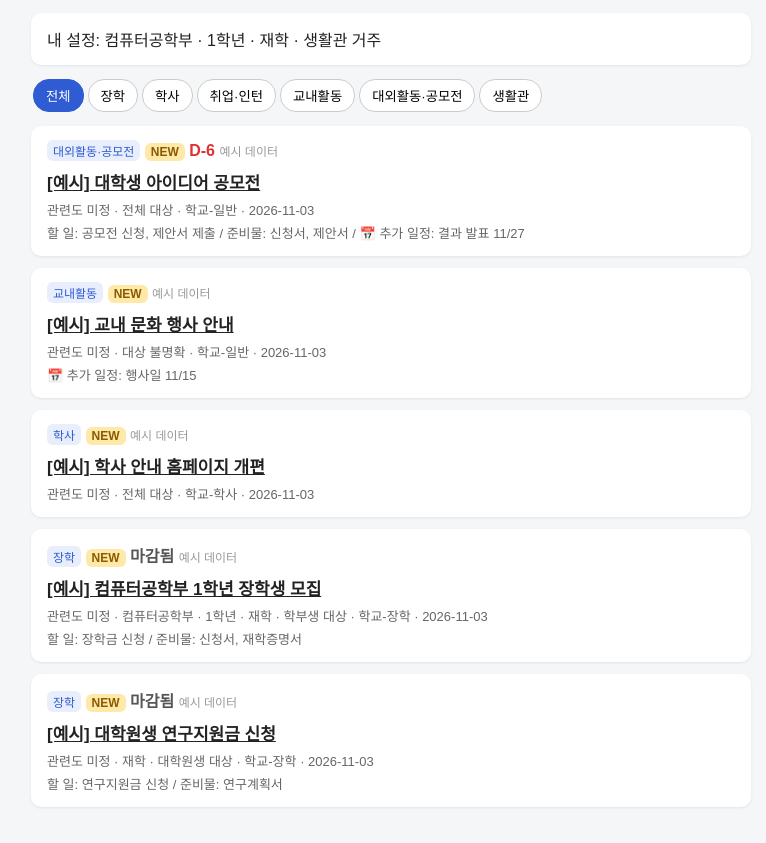
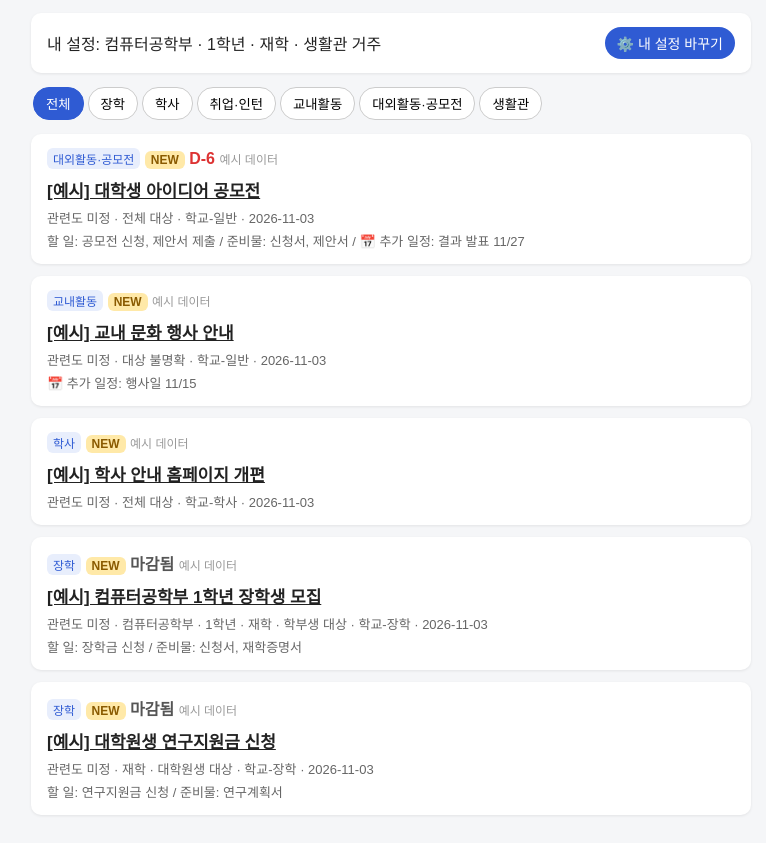
Before and after one commit to seongminhong497-cell/koreatech-notice-bot, a plain HTML site: page docs/index.html in a window 1280 px wide. Shown: the part 98-941 px from the top of the page, without its empty margins (249-1015 px from the left). Drawn offline with Linux system fonts and the light colour scheme.

Commit message:
Refactor profile display and add settings button

```diff
--- a/docs/index.html
+++ b/docs/index.html
@@ -19,6 +19,9 @@
     .dday.urgent { color: #d33; }
     .sample { color: #999; font-size: 12px; }
     .empty { color: #888; text-align: center; }
+    .profile-row { display: flex; flex-wrap: wrap; align-items: center; justify-content: space-between; gap: 8px; }
+    .settings-btn { background: #2f5bd3; color: #fff; text-decoration: none; border-radius: 16px; padding: 6px 12px; font-size: 14px; white-space: nowrap; }
+    .settings-btn:hover { background: #2549ad; }
     a { color: inherit; }
   </style>
 </head>
@@ -27,7 +30,10 @@
   <p class="sub">나에게 맞는 학교 공지를 모아서 보여줍니다</p>
 
   <!-- 내 설정 (3주차에 profile.json 연결) -->
-  <div class="box" id="profile">내 설정: 컴퓨터공학부 · 1학년 · 재학 · 생활관 거주</div>
+  <div class="box profile-row">
+    <span id="profile">내 설정: 컴퓨터공학부 · 1학년 · 재학 · 생활관 거주</span>
+    <a class="settings-btn" href="https://github.com/seongminhong497-cell/koreatech-notice-bot/issues/new?template=settings.yml" target="_blank" rel="noopener">⚙️ 내 설정 바꾸기</a>
+  </div>
 
   <div class="filters" id="filters"></div>
 
```
